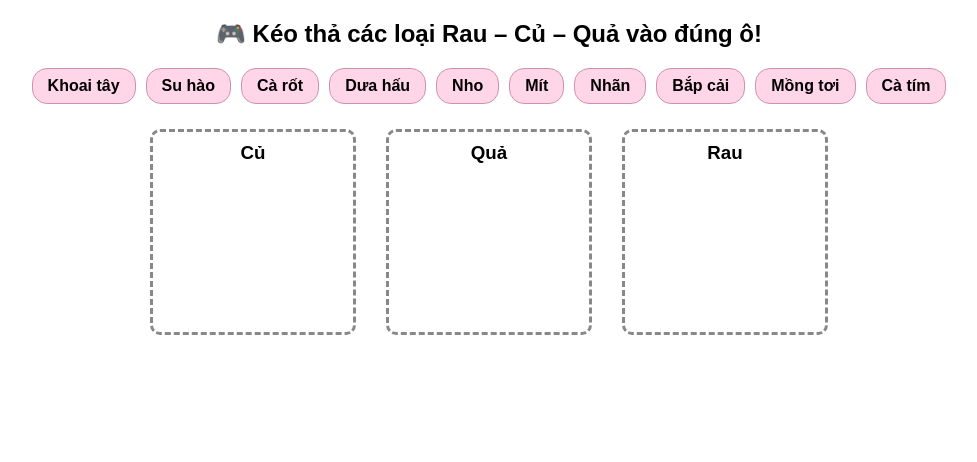
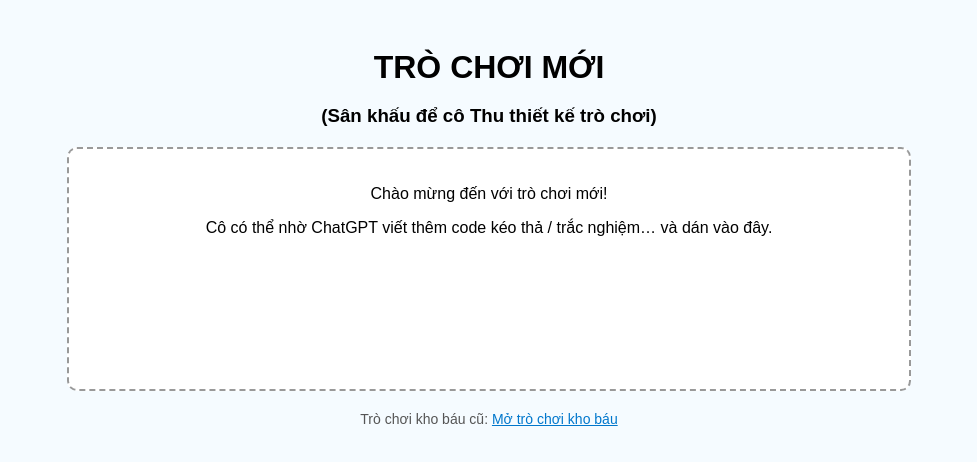
Before and after one commit to phanthu4588-wq/ruong-kho-bau1, a plain HTML site: page index.html in a window 1280 px wide. Shown: the whole page, without its empty margins (151-1128 px from the left). Drawn offline with Linux system fonts and the light colour scheme.

Commit message:
Update index.html

```diff
--- a/index.html
+++ b/index.html
@@ -1,81 +1,54 @@
 <!DOCTYPE html>
 <html lang="vi">
 <head>
-<meta charset="UTF-8">
-<title>Game Kéo thả Rau Củ Quả</title>
-<style>
-  body{font-family:sans-serif;text-align:center;}
-  h2{margin-bottom:20px;}
-  .items{display:flex;flex-wrap:wrap;gap:10px;justify-content:center;margin-bottom:25px;}
-  .item{padding:8px 15px;border-radius:15px;background:#ffd6e8;cursor:grab;font-weight:bold;border:1px solid #d090af;}
-  .box-container{display:flex;justify-content:center;gap:30px;}
-  .box{width:180px;height:180px;border:3px dashed #888;border-radius:10px;padding:10px;}
-  .box h3{margin-top:0;}
-  .correct{border:3px solid green;}
-  .shake{animation:shake 0.3s;}
-  @keyframes shake{
-    0%{transform:translateX(0);}
-    25%{transform:translateX(-6px);}
-    50%{transform:translateX(6px);}
-    75%{transform:translateX(-6px);}
-    100%{transform:translateX(0);}
-  }
-</style>
+  <meta charset="UTF-8" />
+  <title>Trò chơi mới</title>
+  <meta name="viewport" content="width=device-width, initial-scale=1.0" />
+  <style>
+    body {
+      font-family: Arial, sans-serif;
+      background: #f5fbff;
+      text-align: center;
+      padding: 20px;
+    }
+    h1 {
+      margin-bottom: 10px;
+    }
+    #game {
+      margin: 20px auto;
+      max-width: 800px;
+      border: 2px dashed #999;
+      padding: 20px;
+      border-radius: 10px;
+      min-height: 200px;
+      background: #ffffff;
+    }
+    .note {
+      margin-top: 20px;
+      font-size: 14px;
+      color: #555;
+    }
+    a {
+      color: #0077cc;
+    }
+  </style>
 </head>
 <body>
+  <h1>TRÒ CHƠI MỚI</h1>
+  <h3>(Sân khấu để cô Thu thiết kế trò chơi)</h3>
 
-<h2>🎮 Kéo thả các loại Rau – Củ – Quả vào đúng ô!</h2>
+  <div id="game">
+    <!-- TẠI ĐÂY SẼ VIẾT CODE TRÒ CHƠI MỚI -->
+    <p>Chào mừng đến với trò chơi mới!</p>
+    <p>Cô có thể nhờ ChatGPT viết thêm code kéo thả / trắc nghiệm… và dán vào đây.</p>
+  </div>
 
-<div class="items">
-  <div class="item" draggable="true" data-type="củ">Khoai tây</div>
-  <div class="item" draggable="true" data-type="củ">Su hào</div>
-  <div class="item" draggable="true" data-type="củ">Cà rốt</div>
+  <div class="note">
+    <p>Trò chơi kho báu cũ:
+      <a href="index-kho-bau.html">Mở trò chơi kho báu</a>
+    </p>
+  </div>
 
-  <div class="item" draggable="true" data-type="quả">Dưa hấu</div>
-  <div class="item" draggable="true" data-type="quả">Nho</div>
-  <div class="item" draggable="true" data-type="quả">Mít</div>
-  <div class="item" draggable="true" data-type="quả">Nhãn</div>
-
-  <div class="item" draggable="true" data-type="rau">Bắp cải</div>
-  <div class="item" draggable="true" data-type="rau">Mồng tơi</div>
-  <div class="item" draggable="true" data-type="rau">Cà tím</div>
-</div>
-
-<div class="box-container">
-  <div class="box" data-accept="củ"><h3>Củ</h3></div>
-  <div class="box" data-accept="quả"><h3>Quả</h3></div>
-  <div class="box" data-accept="rau"><h3>Rau</h3></div>
-</div>
-
-<script>
-  const items = document.querySelectorAll('.item');
-  const boxes = document.querySelectorAll('.box');
-
-  items.forEach(item=>{
-    item.addEventListener('dragstart', ()=>{
-      item.classList.add('dragging');
-    });
-    item.addEventListener('dragend', ()=>{
-      item.classList.remove('dragging');
-    });
-  });
-
-  boxes.forEach(box=>{
-    box.addEventListener('dragover', e=>{
-      e.preventDefault();
-    });
-
-    box.addEventListener('drop', ()=>{
-      const dragging = document.querySelector('.dragging');
-      if(dragging.dataset.type === box.dataset.accept){
-        box.appendChild(dragging);
-        box.classList.add("correct");
-      } else {
-        dragging.classList.add('shake');
-        setTimeout(()=> dragging.classList.remove('shake'), 400);
-      }
-    });
-  });
-</script>
+  <!-- Sau này thêm <script> ... </script> để viết logic trò chơi -->
 </body>
 </html>
```
